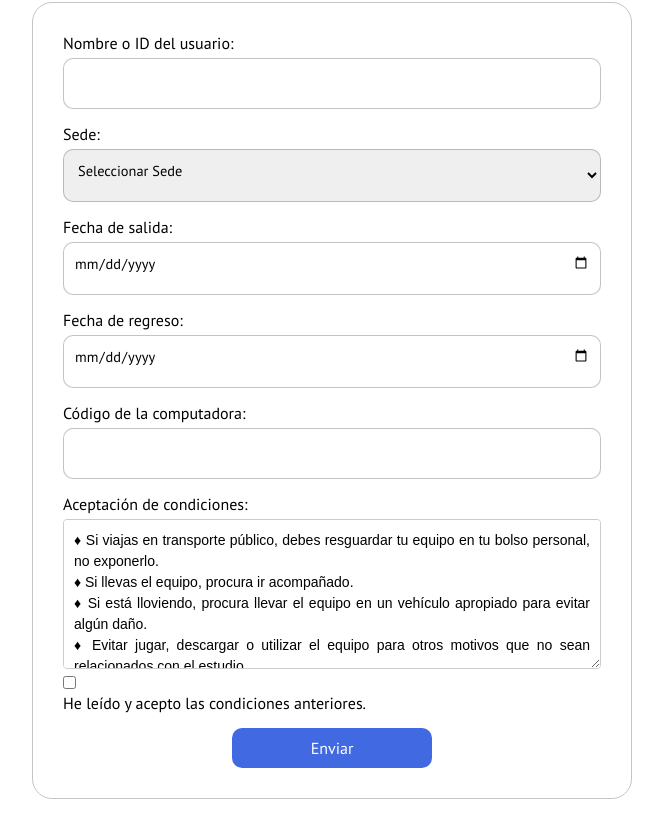
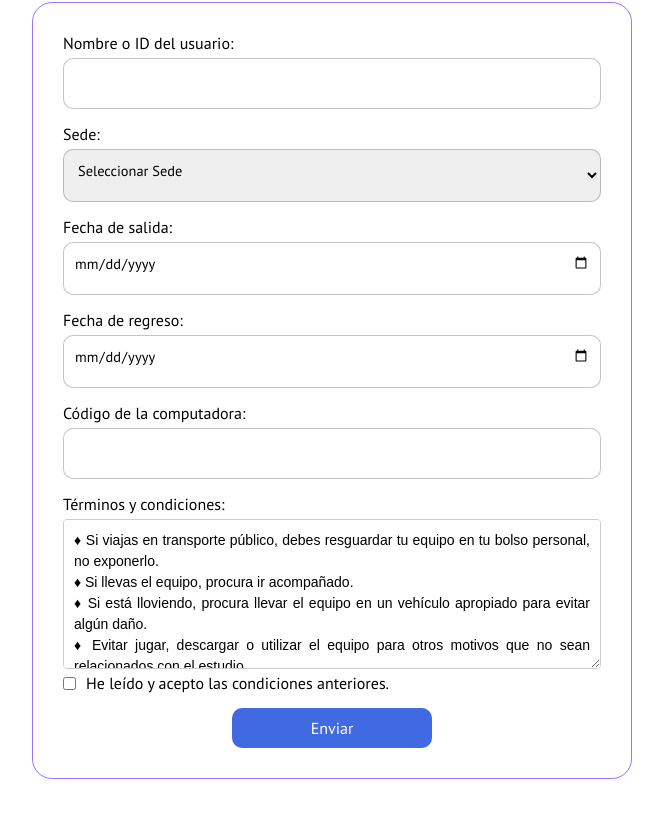
Before and after one commit to RacconNuettt/Proyecto-3, a website built with Parcel: page src/pages/formulario.html in a window 1280 px wide. Shown: the part 80-899 px from the top of the page, without its empty margins (308-971 px from the left). Built offline with nearby package versions, Linux system fonts and the light colour scheme.

Commit message:
formulario terminadoF

```diff
--- a/src/css/form.css
+++ b/src/css/form.css
@@ -29,7 +29,7 @@ body {
     position: relative;
 }
 .borde{
-    border: 1px solid #0000003a;
+    border: 1px solid #4400ff8c;
     border-radius: 20px;
     padding: 30px;
 }
@@ -73,6 +73,12 @@ body {
     padding: 10px;
     text-align: justify;
 }
+.check{
+    display: flex;
+    justify-content: start;
+    align-items: center;
+}
+
 .btn{
     display: flex;
     justify-content: center;
@@ -92,3 +98,8 @@ body {
 .submit-btn:hover {
     background-color: #0056b3;
 }
+.check label{
+    margin-left: 10px;
+    margin-bottom: 0px;
+    font-size: 16px;
+}
--- a/src/pages/formulario.html
+++ b/src/pages/formulario.html
@@ -22,9 +22,9 @@
                     <label for="sede">Sede:</label>
                     <select id="sede" name="sede" required>
                         <option value="">Seleccionar Sede</option>
-                        <option value="sede1">Sede 1</option>
-                        <option value="sede2">Sede 2</option>
-                        <option value="sede3">Sede 3</option>
+                        <option value="sede1">Sede El Huerto</option>
+                        <option value="sede2">Sede Hub Santa Ana</option>
+                        <option value="sede3">Sede Edunamica Nosara</option>
                     </select>
                 </div>
 
@@ -44,7 +44,7 @@
                 </div>
 
                 <div class="form-group">
-                    <label for="aceptacion">Aceptación de condiciones:</label>
+                    <label for="aceptacion">Términos y condiciones:</label>
                     <textarea id="aceptacion" name="aceptacion" readonly>
 ♦ Si viajas en transporte público, debes resguardar tu equipo en tu bolso personal, no exponerlo.
 ♦ Si llevas el equipo, procura ir acompañado.
@@ -54,10 +54,11 @@
 ♦ Si retiras una computadora sin haber completado el formulario y la boleta física, podrías ser amonestado.
 ♦ Este formulario debe llenarse junto con la boleta física, que debe estar firmada por la persona encargada.
                 </textarea>
-                    <input type="checkbox" id="confirmacion" name="confirmacion" required>
-                    <label for="confirmacion">He leído y acepto las condiciones anteriores.</label>
+                    <div class="check">
+                        <input type="checkbox" id="confirmacion" name="confirmacion" required>
+                        <label for="confirmacion">He leído y acepto las condiciones anteriores.</label>
+                    </div>
                 </div>
-
                 <div class="btn">
                     <button type="submit" class="submit-btn">Enviar</button>
                 </div>
```
Also changed, not shown: services/getF.js (added).
